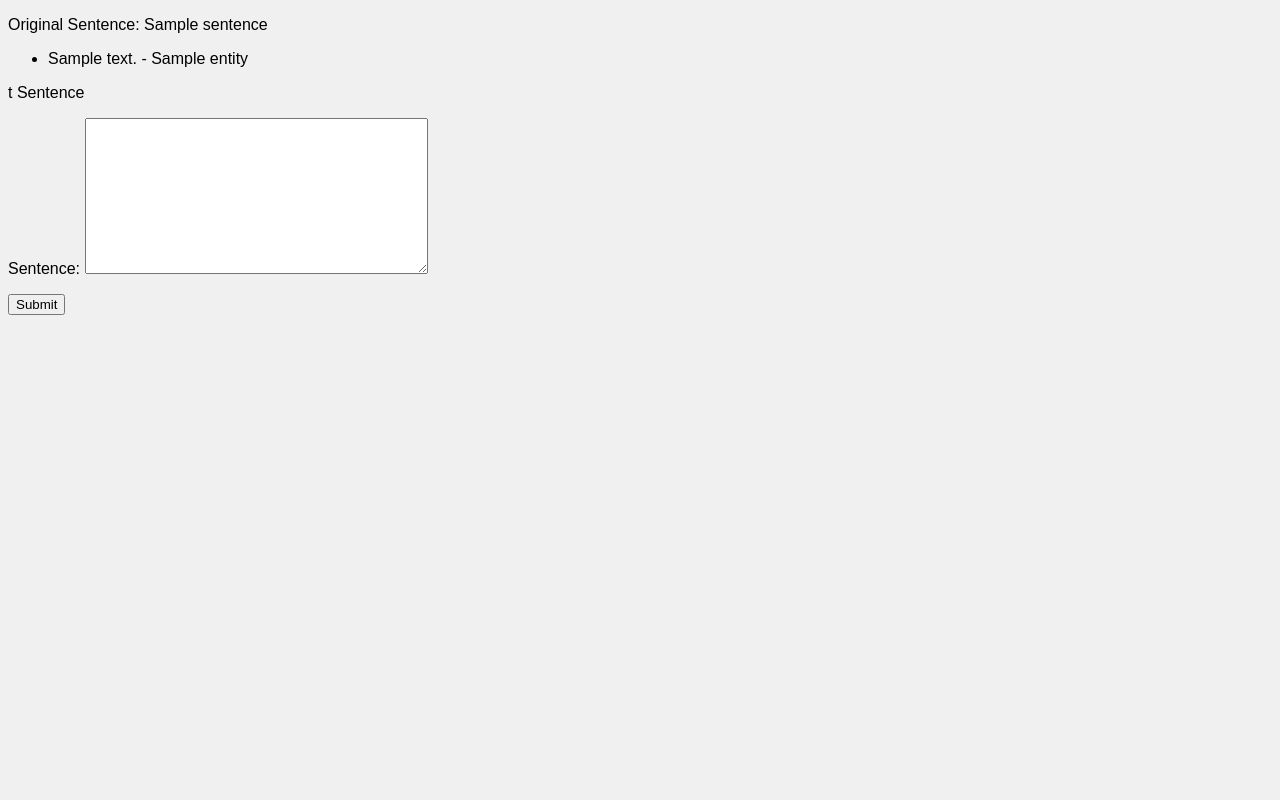
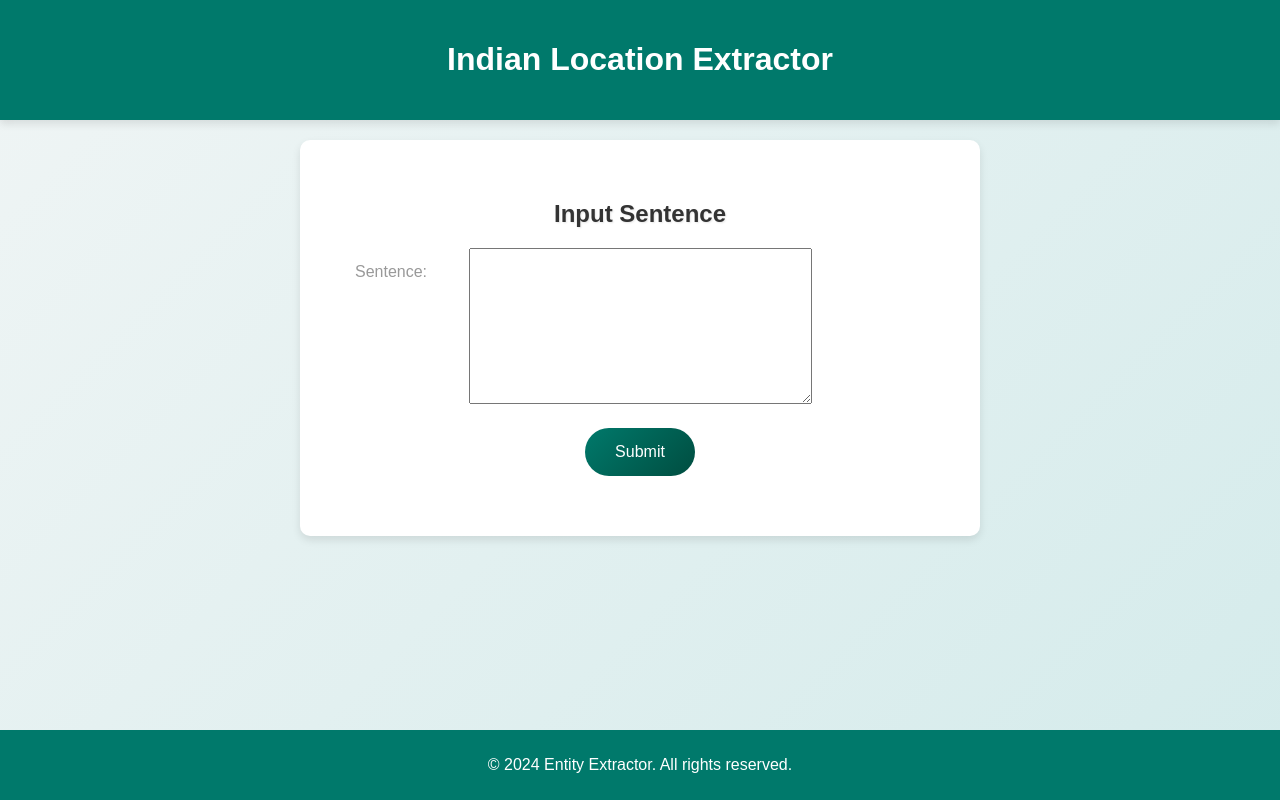
Before and after one commit to Udaikc/Recognising_Indian_places_with_spacy_with_text, a Django app: template myproject/templates/myapp/input.html in a window 1280 px wide. Run offline with Django 5.2, Linux system fonts and the light colour scheme; tables that the repository leaves empty hold one stand-in row (values such as "Sample post"); the template is opened without the code that fills it: values that come from a table or form of the project are taken from there, most other values are stand-ins (such as "Sample title", 1, 10 or a date in 2020).

Commit message:
added amazing style to input.html , its sooo good

```diff
--- a/myproject/templates/myapp/input.html
+++ b/myproject/templates/myapp/input.html
@@ -2,40 +2,184 @@
 <html>
 
 <head>
-    <title>Inpu
-        <!DOCTYPE html>
-        <html>
-
-        <head>
-            <title>Display Entities</title>
+    <title>Input Sentence</title>
+    <link rel="stylesheet" href="https://cdnjs.cloudflare.com/ajax/libs/font-awesome/6.0.0-beta3/css/all.min.css">
     <style>
         body {
-                    font-family: Arial, sans-serif;
-                    background-color: #f0f0f0;
+            font-family: 'Arial', sans-serif;
+            background: linear-gradient(135deg, #f0f5f5, #d4ebeb);
+            display: flex;
+            flex-direction: column;
+            min-height: 100vh;
+            margin: 0;
+            align-items: center;
+            justify-content: center;
+            text-align: center;
         }
 
-                /* Add more styles here */
+        header {
+            background-color: #00796b;
+            color: #fff;
+            padding: 20px 0;
+            width: 100%;
+            box-shadow: 0px 4px 8px rgba(0, 0, 0, 0.1);
+        }
+
+        .container {
+            background-color: #fff;
+            padding: 40px;
+            border-radius: 10px;
+            box-shadow: 0px 4px 8px rgba(0, 0, 0, 0.1);
+            width: 80%;
+            max-width: 600px;
+            margin: 20px auto;
+            transition: transform 0.3s ease-in-out, box-shadow 0.3s ease-in-out;
+        }
+
+        .container:hover {
+            transform: translateY(-10px);
+            box-shadow: 0px 8px 16px rgba(0, 0, 0, 0.2);
+        }
+
+        h2 {
+            color: #333;
+            margin-bottom: 20px;
+            font-weight: bold;
+            text-shadow: 1px 1px 2px rgba(0, 0, 0, 0.1);
+        }
+
+        form {
+            margin-bottom: 20px;
+            position: relative;
+        }
+
+        .form-group {
+            position: relative;
+            margin-bottom: 20px;
+        }
+
+        .form-group label {
+            position: absolute;
+            top: 15px;
+            left: 15px;
+            font-size: 1em;
+            color: #999;
+            transition: 0.3s;
+            pointer-events: none;
+        }
+
+        .form-group input[type="text"] {
+            padding: 15px 20px;
+            width: 100%;
+            font-size: 1em;
+            border: 2px solid #00796b;
+            border-radius: 25px;
+            outline: none;
+            box-shadow: 0px 4px 8px rgba(0, 0, 0, 0.1);
+            transition: border-color 0.3s ease-in-out;
+        }
+
+        .form-group input[type="text"]:focus {
+            border-color: #004d40;
+        }
+
+        .form-group input[type="text"]:focus+label,
+        .form-group input[type="text"].filled+label {
+            top: -10px;
+            left: 15px;
+            font-size: 0.8em;
+            color: #00796b;
+        }
+
+        button {
+            padding: 15px 30px;
+            font-size: 1em;
+            background: linear-gradient(135deg, #00796b, #004d40);
+            color: #fff;
+            border: none;
+            border-radius: 25px;
+            cursor: pointer;
+            transition: background 0.3s ease-in-out;
+        }
+
+        button:hover {
+            background: linear-gradient(135deg, #004d40, #00796b);
+        }
+
+        ul {
+            list-style: none;
+            padding: 0;
+            margin: 20px 0;
+        }
+
+        li {
+            margin-bottom: 10px;
+            font-weight: bold;
+            color: #444;
+            background-color: #f9f9f9;
+            padding: 15px;
+            border-radius: 10px;
+            box-shadow: 0px 4px 8px rgba(0, 0, 0, 0.1);
+            transition: background-color 0.3s ease-in-out, color 0.3s ease-in-out;
+            display: flex;
+            justify-content: space-between;
+            align-items: center;
+        }
+
+        li:hover {
+            background-color: #e0f7fa;
+            color: #00796b;
+        }
+
+        footer {
+            margin-top: auto;
+            background-color: #00796b;
+            color: #fff;
+            padding: 10px 0;
+            width: 100%;
+            text-align: center;
+        }
+
+        @media (max-width: 600px) {
+            .container {
+                width: 90%;
+                padding: 20px;
+            }
+
+            .form-group input[type="text"] {
+                width: 100%;
+            }
+
+            button {
+                width: 100%;
+                padding: 10px 0;
+            }
+        }
     </style>
 </head>
 
 <body>
-    <p>Original Sentence: {{ sentence }}</p>
-    <ul>
-        {% for entity in entities %}
-        <li>{{ entity.text }} - {{ entity.label }}</li>
-        {% endfor %}
-    </ul>
-</body>
+    <header>
+        <h1>Indian Location Extractor</h1>
+    </header>
 
-</html>t Sentence</title>
-</head>
-
-<body>
+    <div class="container">
+        <h2>Input Sentence</h2>
         <form method="post">
             {% csrf_token %}
-        {{ form.as_p }}
+            <div class="form-group">
+                {{ form.sentence.label_tag }}
+                {{ form.sentence }}
+            </div>
             <button type="submit">Submit</button>
         </form>
+
+
+    </div>
+
+    <footer>
+        <p>&copy; 2024 Entity Extractor. All rights reserved.</p>
+    </footer>
 </body>
 
 </html>
```
Lines whose indentation alone changed are shown as unchanged.
